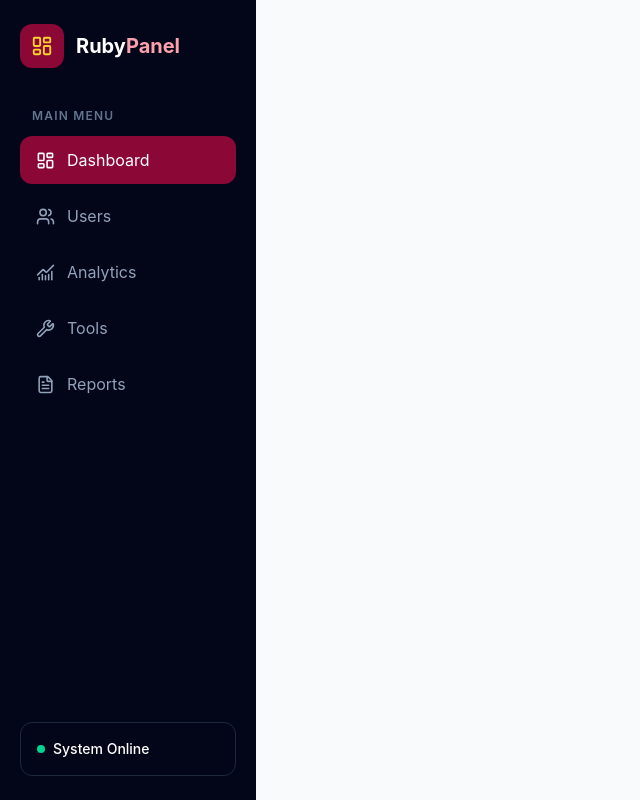
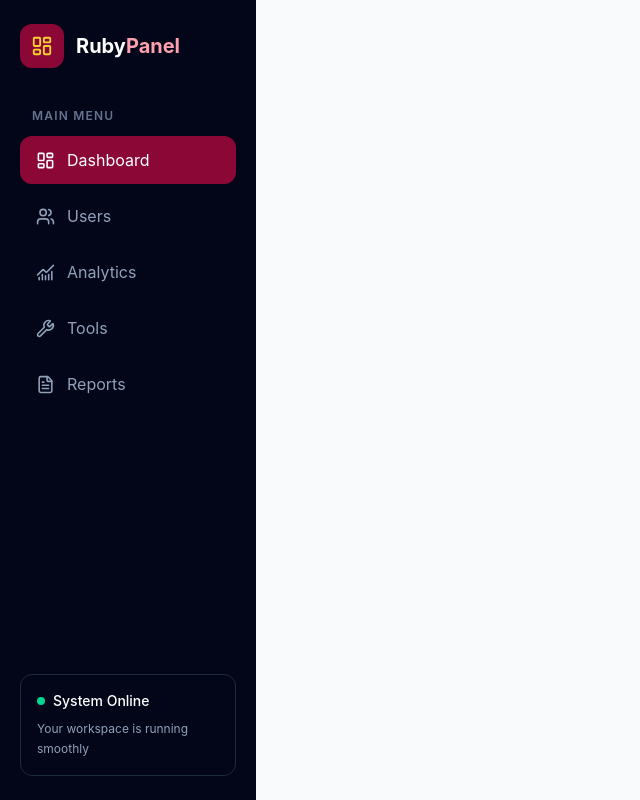
Before and after one commit to zibanoori/rubypanel, a React (Vite) app: page / in a window 1280 px wide. Shown: the whole page, without its empty margins (0-640 px from the left). Built offline with nearby package versions, Linux system fonts and the light colour scheme.

Commit message:
style: add sidebar status description

```diff
--- a/src/components/Sidebar.jsx
+++ b/src/components/Sidebar.jsx
@@ -50,6 +50,10 @@ function Sidebar() {
           <span className="h-2 w-2 rounded-full bg-emerald-400"></span>
           <span className="text-sm font-medium">System Online</span>
         </div>
+
+        <p className="mt-2 text-xs leading-5 text-slate-400">
+            Your workspace is running smoothly
+        </p>
       </div>
     </aside>
   );
```
